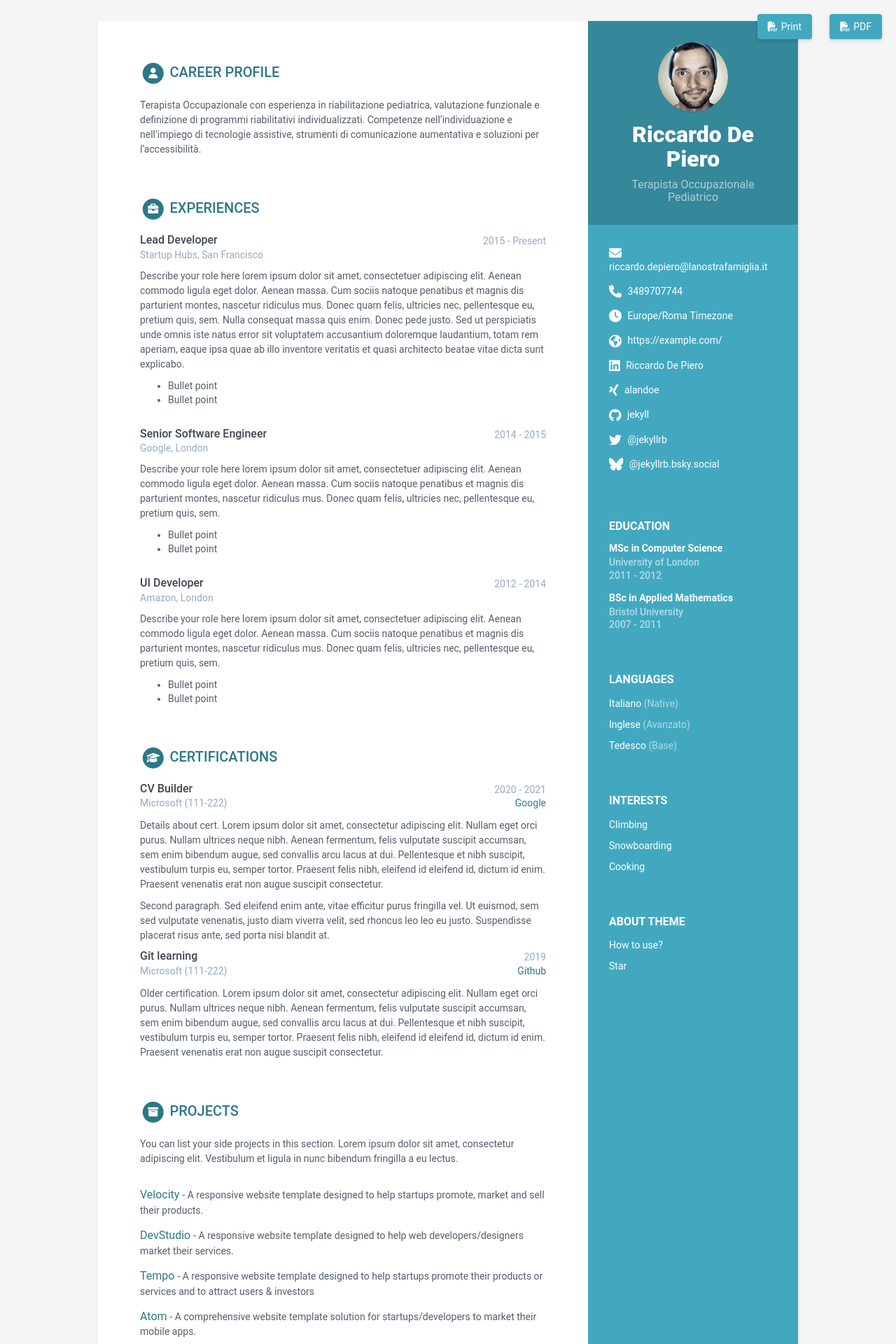
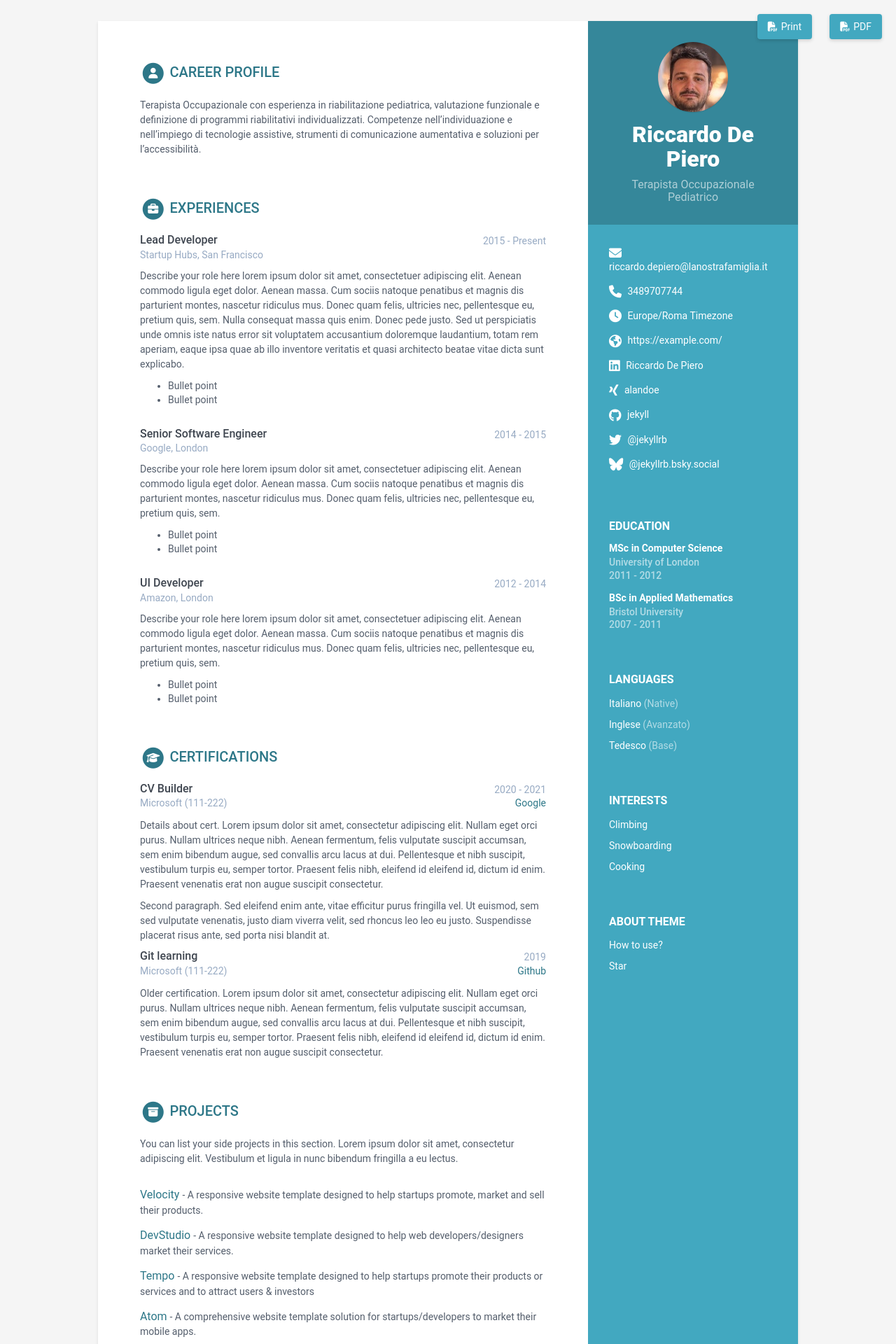
Before and after one commit to riccardodepiero/riccardodepiero.github.io, a Jekyll site: the page built from index.html, in a window 1280 px wide. Shown: the top 1920 px of the page at 70% size. Built offline with Jekyll 4.4.1, drawn with Linux system fonts in a browser that asks for light colours.

Commit message:
Update data.yml

```diff
--- a/_data/data.yml
+++ b/_data/data.yml
@@ -10,7 +10,7 @@ sidebar:
   # Profile information
   name: Riccardo De Piero
   tagline: Terapista Occupazionale Pediatrico
-  avatar: profile.png #place a 100x100 picture inside /assets/images/ folder and provide the name of the file below
+  avatar: fotocv_100x100.jpg #place a 100x100 picture inside /assets/images/ folder and provide the name of the file below
 
   # Sidebar links
   email: riccardo.depiero@lanostrafamiglia.it
```
